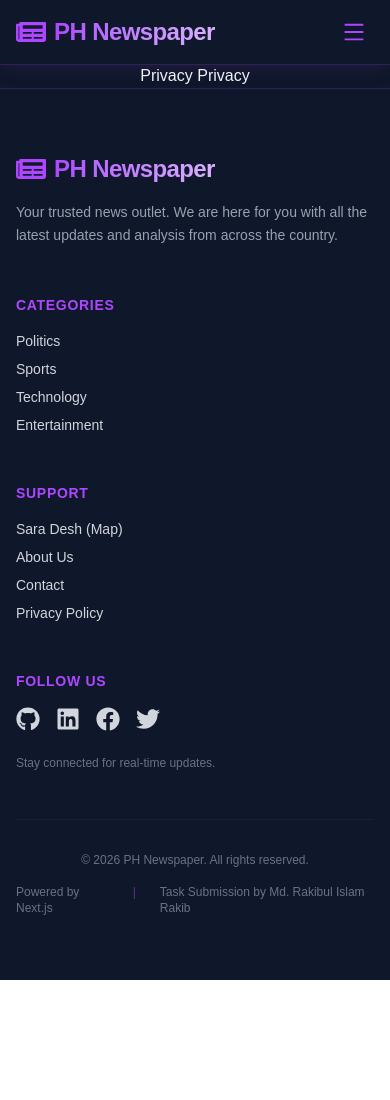
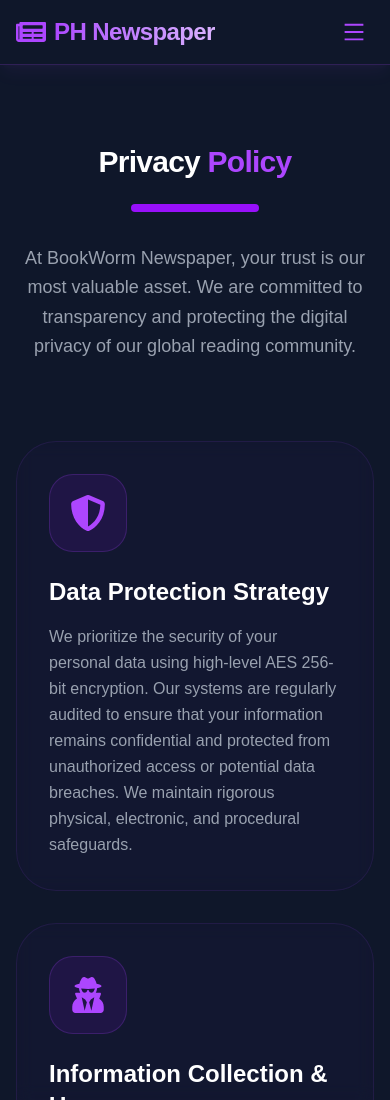
Before and after one commit to mrirakib04/ph-content-associate-task-web, a Next.js app: page /privacy in a window 390 px wide. Shown: the top 1100 px of the page. Before the commit the page ends 980 px from the top, so only its background shows below. Built offline with nearby package versions, Linux system fonts and the light colour scheme.

Commit message:
privacy page

```diff
--- a/app/privacy/page.jsx
+++ b/app/privacy/page.jsx
@@ -1,5 +1,126 @@
+"use client";
+import React from "react";
+import {
+  FaShieldAlt,
+  FaLock,
+  FaUserSecret,
+  FaEyeSlash,
+  FaShareAlt,
+  FaUserCheck,
+  FaDatabase,
+  FaHandsHelping,
+} from "react-icons/fa";
+
 const Privacy = () => {
-  return <div>Privacy Privacy</div>;
+  const sections = [
+    {
+      icon: <FaShieldAlt className="text-purple-500" />,
+      title: "Data Protection Strategy",
+      content:
+        "We prioritize the security of your personal data using high-level AES 256-bit encryption. Our systems are regularly audited to ensure that your information remains confidential and protected from unauthorized access or potential data breaches. We maintain rigorous physical, electronic, and procedural safeguards.",
+    },
+    {
+      icon: <FaUserSecret className="text-purple-500" />,
+      title: "Information Collection & Usage",
+      content:
+        "We collect information necessary to provide you with a personalized news experience. This includes reading preferences, bookmarked categories (like Technology or Politics), and technical data such as IP addresses. This helps us optimize site performance and deliver content that truly matters to you.",
+    },
+    {
+      icon: <FaLock className="text-purple-500" />,
+      title: "Secure User Access",
+      content:
+        "Your account security is our top priority. We implement multi-factor authentication (MFA) possibilities and use industry-standard protocols (OAuth 2.0) to protect your login credentials. We never store plain-text passwords; everything is salted and hashed using modern cryptographic standards.",
+    },
+    {
+      icon: <FaEyeSlash className="text-purple-500" />,
+      title: "Cookie & Tracking Policy",
+      content:
+        "We use cookies and similar tracking technologies to enhance your browsing experience, analyze site traffic, and understand where our audience is coming from. You have full control over these through your browser settings, allowing you to opt-out of non-essential cookies at any time.",
+    },
+    {
+      icon: <FaShareAlt className="text-purple-500" />,
+      title: "Data Sharing & Disclosure",
+      content:
+        "BookWorm Newspaper does not sell, trade, or rent your personal identification information to others. We may share generic aggregated demographic information not linked to any personal identification information regarding visitors and users with our business partners and trusted affiliates.",
+    },
+    {
+      icon: <FaUserCheck className="text-purple-500" />,
+      title: "Your Rights as a Reader",
+      content:
+        "Under GDPR and other privacy regulations, you have the right to access, rectify, or delete your personal data. You can request a copy of the data we hold about you or ask us to restrict the processing of your information. Simply contact our privacy team for any such requests.",
+    },
+    {
+      icon: <FaDatabase className="text-purple-500" />,
+      title: "Data Retention Period",
+      content:
+        "We retain your personal information only for as long as is necessary for the purposes set out in this Privacy Policy. We will retain and use your information to the extent necessary to comply with our legal obligations, resolve disputes, and enforce our internal policies.",
+    },
+    {
+      icon: <FaHandsHelping className="text-purple-500" />,
+      title: "Third-Party Services",
+      content:
+        "Our service may contain links to other sites that are not operated by us. If you click on a third-party link, you will be directed to that third party's site. We strongly advise you to review the Privacy Policy of every site you visit, as we have no control over their content.",
+    },
+  ];
+
+  return (
+    <section className="w-full py-20 px-4 min-h-screen">
+      <div className="max-w-7xl mx-auto">
+        {/* Header Section */}
+        <div className="text-center mb-20" data-aos="fade-down">
+          <h1 className="text-white text-3xl sm:text-4xl md:text-5xl font-extrabold mb-6 tracking-tight">
+            Privacy <span className="text-purple-500">Policy</span>
+          </h1>
+          <div className="h-2 w-32 bg-purple-600 mx-auto rounded-full mb-8"></div>
+          <p className="text-gray-400 text-lg md:text-xl max-w-3xl mx-auto leading-relaxed">
+            At BookWorm Newspaper, your trust is our most valuable asset. We are
+            committed to transparency and protecting the digital privacy of our
+            global reading community.
+          </p>
+        </div>
+
+        {/* Content Grid - 2 Column for 7xl width */}
+        <div className="grid grid-cols-1 md:grid-cols-2 gap-8">
+          {sections.map((item, index) => (
+            <div
+              key={index}
+              className="bg-[#1E1B4B]/20 border border-purple-500/10 p-8 md:p-10 rounded-[2.5rem] backdrop-blur-sm hover:border-purple-500/30 transition-all duration-500 hover:bg-[#1E1B4B]/30 group"
+              data-aos="fade-up"
+              data-aos-delay={index * 50}
+            >
+              <div className="flex flex-col sm:flex-row items-start gap-6">
+                <div className="text-4xl p-5 bg-purple-600/10 rounded-3xl border border-purple-500/20 group-hover:scale-110 transition-transform duration-500">
+                  {item.icon}
+                </div>
+                <div>
+                  <h3 className="text-white text-2xl font-bold mb-4 group-hover:text-purple-400 transition-colors">
+                    {item.title}
+                  </h3>
+                  <p className="text-gray-400 leading-relaxed text-base">
+                    {item.content}
+                  </p>
+                </div>
+              </div>
+            </div>
+          ))}
+        </div>
+
+        {/* Bottom Notice */}
+        <div
+          className="mt-20 p-8 border-t border-purple-500/10 text-center"
+          data-aos="fade-up"
+        >
+          <p className="text-gray-500 text-sm mb-2">
+            If you have any questions about this Privacy Policy, please contact
+            our support team.
+          </p>
+          <div className="text-gray-500 text-xs font-medium uppercase tracking-widest">
+            Last Updated: January 16, 2026 • Version 2.4.0
+          </div>
+        </div>
+      </div>
+    </section>
+  );
 };
 
 export default Privacy;
```
